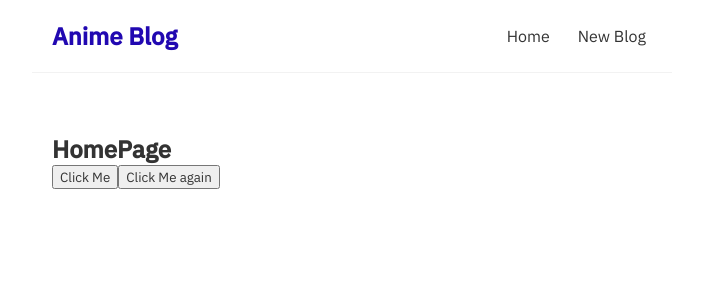
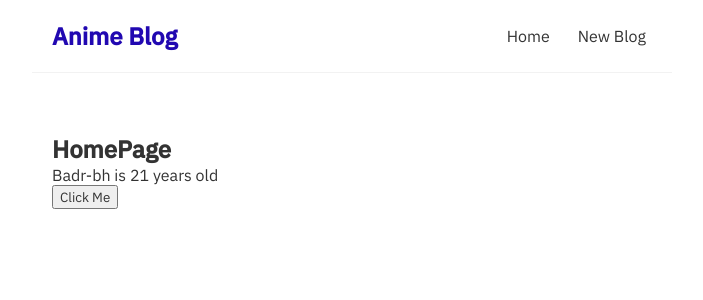
Before and after one commit to Bahadou-Badr/learning-React-js, a React (Create React App) app: page / in a window 1280 px wide. Shown: the top 300 px of the page, without its empty margins (288-991 px from the left). Built offline with nearby package versions, Linux system fonts and the light colour scheme.

Commit message:
useState Hook - get a reactive value

```diff
--- a/src/Home.js
+++ b/src/Home.js
@@ -1,18 +1,20 @@
+import { useState } from "react";
 const Home = () => {
+    // let name = 'Badr-bh'
+    const [name, setName] = useState('Badr-bh');
+    const [age, setAge] = useState(21);
     // create some functions
-    const handleClick = (e) => {
-        console.log('Hello OttaKooo', e);
+    const handleClick = () => {
+        setName('ollsoo');
+        setAge(2);
     }
 
-    const handleClickAgain = (name, e) => {
-        console.log('Hello ' + name, e.target);
-    }
 
     return (
         <div className="home">
             <h2>HomePage</h2>
+            <p>{ name } is { age } years old</p>
             <button onClick={handleClick}>Click Me</button>
-            <button onClick={(e) => handleClickAgain('mario', e)}>Click Me again</button>
         </div>
      );
 }
```
Also changed, not shown: 1 other file (tests, documents, lock files or other folders).
